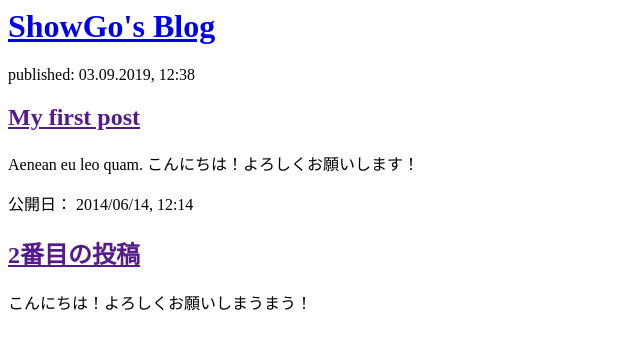
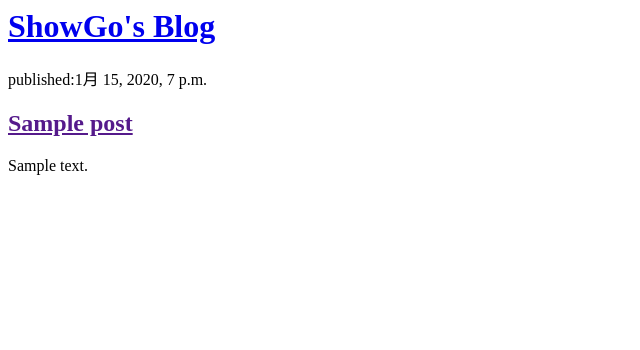
Before and after one commit to Shogo-Sakai/my-first-blog, a Django app: template blog/templates/blog/post_list.html in a window 1280 px wide. Shown: the top 350 px of the page, without its empty margins (0-640 px from the left). Run offline with Django 3.2, Linux system fonts and the light colour scheme; the template is opened without the code that fills it: values that come from a table or form of the project are taken from there, others are empty; tables that the repository leaves empty hold one stand-in row (values such as "Sample post").

Commit message:
Modified templates to display posts from database.

```diff
--- a/blog/templates/blog/post_list.html
+++ b/blog/templates/blog/post_list.html
@@ -7,16 +7,13 @@
       <h1><a href="/">ShowGo's Blog</a></h1>
     </div>
 
+    {% for post in posts %}
     <div>
-      <p>published: 03.09.2019, 12:38</p>
-      <h2><a href="">My first  post</a></h2>
-      <p>Aenean eu leo quam. こんにちは！よろしくお願いします！</p>
+      <p>published:{{ post.published_date }}</p>
+      <h2><a href="">{{ post.title }}</a></h2>
+      <p>{{post.text|linebreaksbr}}</p>
     </div>
+    {% endfor %}
 
-    <div>
-      <p>公開日： 2014/06/14, 12:14</p>
-      <h2><a href="">2番目の投稿</a></h2>
-      <p>こんにちは！よろしくお願いしまうまう！</p>
-    </div>
   </body>
 </html>
```
Also changed, not shown: blog/views.py (+4 -3 lines).
